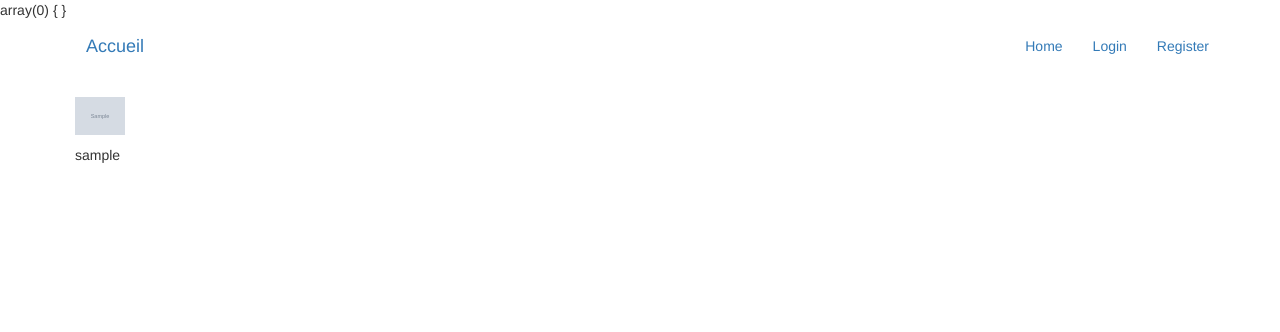
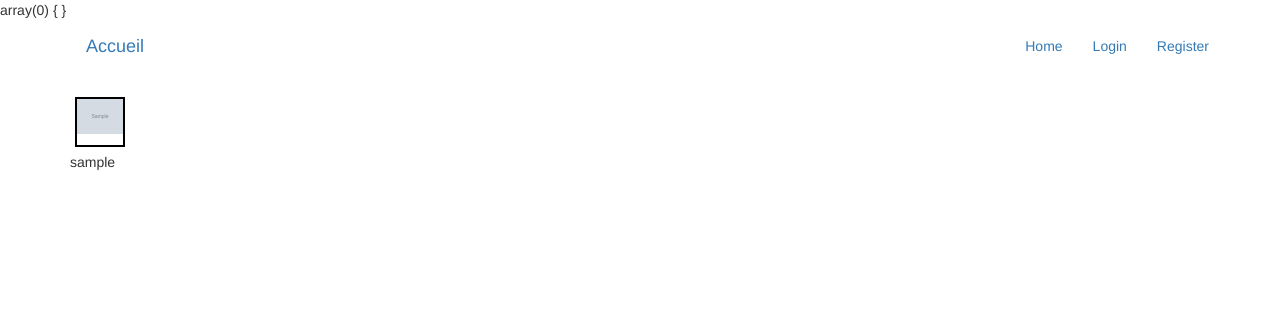
Before and after one commit to Marouane90/chantage, a PHP site: page /index.php?page=conected in a window 1280 px wide. Shown: the top 332 px of the page. Run offline with PHP 8.4, Linux system fonts and the light colour scheme; tables that the repository leaves empty hold one stand-in row (values such as "Sample post"); grey boxes marked "Sample" are stand-in pictures.

Commit message:
Mise à jour

```diff
--- a/styles/style.css
+++ b/styles/style.css
@@ -50,16 +50,27 @@ hr {
 }
 
 .conected {
-	/*width: 50px;*/
+/*	width: 50px;
 	height: 50px;
 	display: inline-block;
 	margin:5px;
+	text-align: center;*/
+	display: inline-block;
+	height: 50px;
+	width: 50px;
+	text-align: center; /* On centre l'image dans le div */
+	overflow: hidden; /* Cache les choses qui dépassent du div */
+	border: 2px solid black;
+	margin: 0 auto;
+	margin: 5px;
 }
 
 .conected img {
-	width: 50px;
+	/*width: 50px;*/
+	width: 100%; /*height: auto;*/
+	vertical-align: middle;
 }
 
-.conected p {
-	display: block;
+.conected_2{
+	display: inline-block;
 }
--- a/views/conected.phtml
+++ b/views/conected.phtml
@@ -1,5 +1,10 @@
-
+<div class="conected_2">
 	<div class="conected">
 		<p><img src="<?=htmlentities($conected['avatar'])?>"></p>
+	</div>
+<br>
+		<div class="conected_2">
+
 		<p><?=htmlentities($conected['login'])?></p>
-	</div>
+		</div>
+</div>
```
